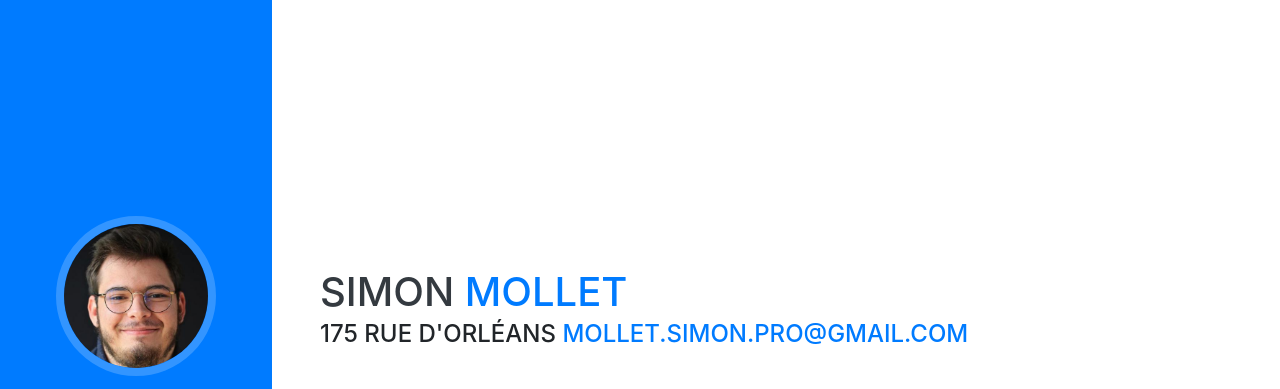
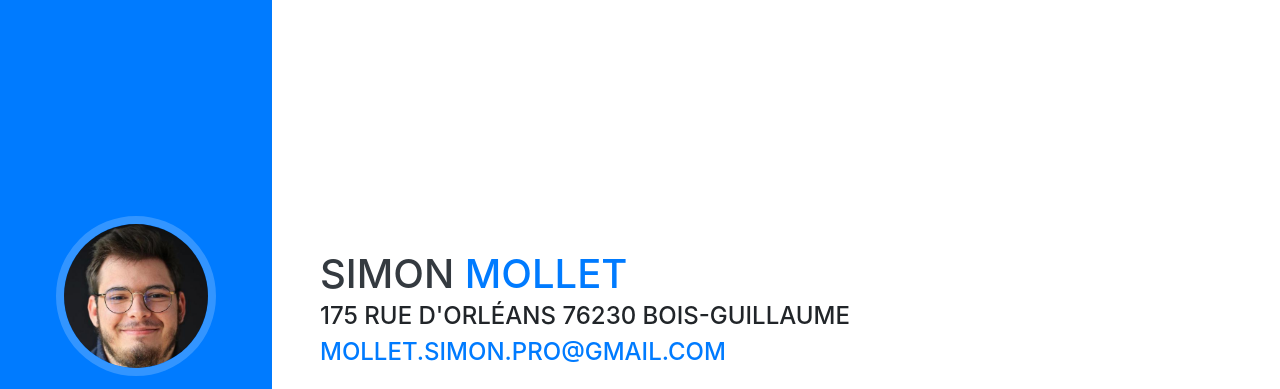
Before and after one commit to MolletSimon/portfolio, a website with bundled scripts: page index.html in a window 1280 px wide. Shown: the top 389 px of the page. Built offline with nearby package versions, Linux system fonts and the light colour scheme; a web font is replaced by a local one.

Commit message:
add content

```diff
--- a/index.html
+++ b/index.html
@@ -63,7 +63,7 @@
         <h1 class="mb-0">Simon
           <span class="text-primary">Mollet</span>
         </h1>
-        <div class="subheading mb-5">175 Rue d'Orléans
+        <div class="subheading mb-5">175 Rue d'Orléans 76230 Bois-Guillaume
           <a href="mailto:name@email.com">mollet.simon.pro@gmail.com</a>
         </div>
         <p class="lead mb-5">French full-stack developer, passionate by Angular, React and all of the NodeJS runtime environment. </p>
```
